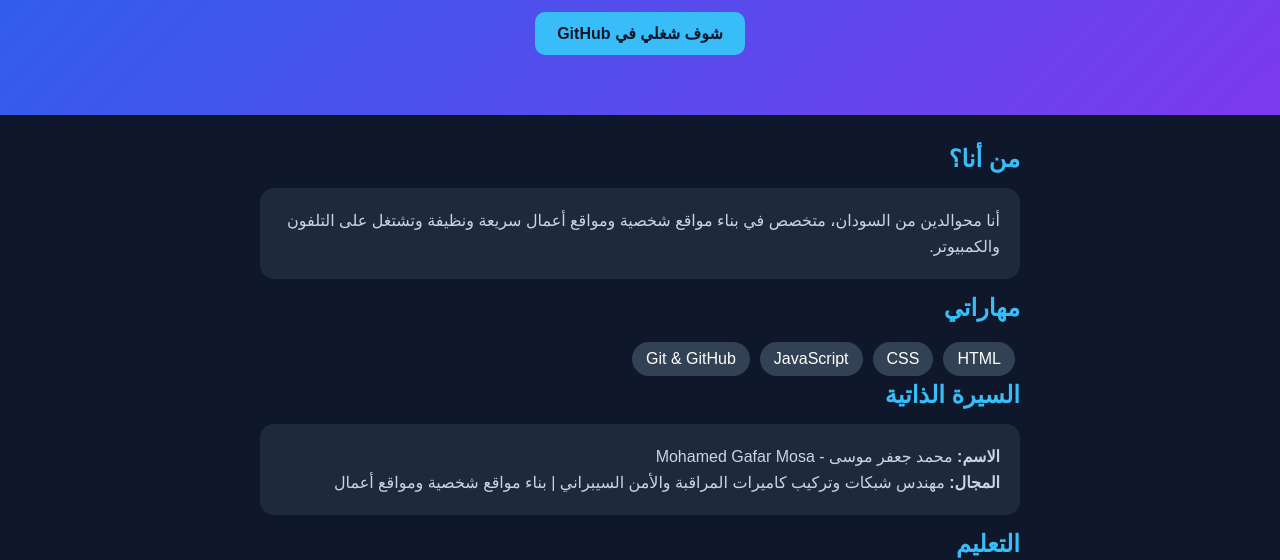
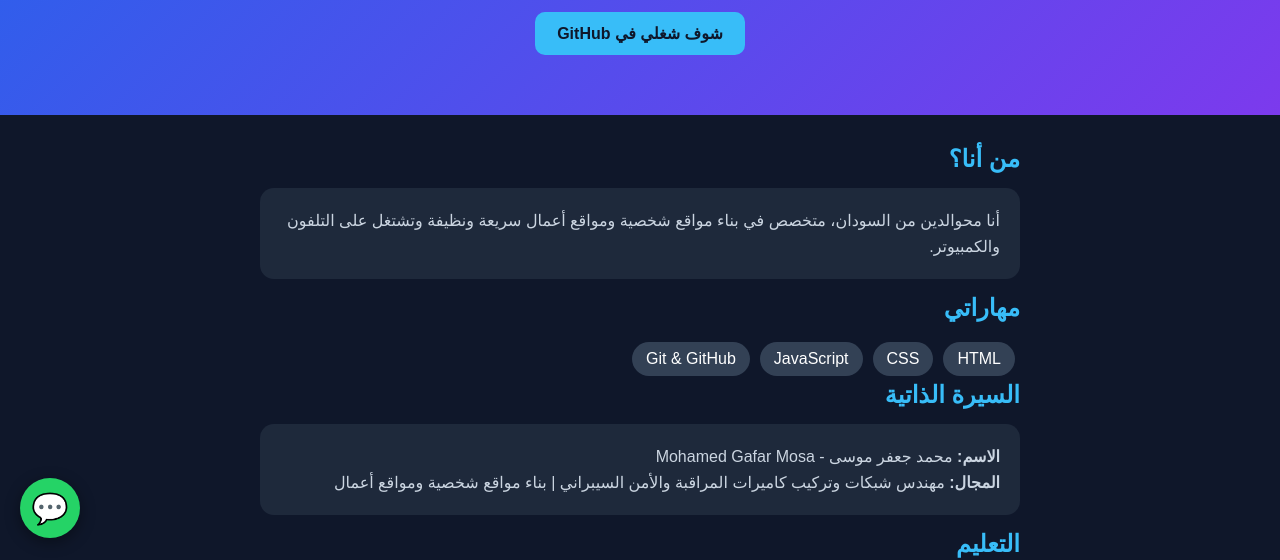
Before and after one commit to MA825580/MA825580.github.io, a plain HTML site: page index.html in a window 1280 px wide. Shown: the part 242-802 px from the top of the page. Drawn offline with Linux system fonts and the light colour scheme.

Commit message:
add floating whatsapp

```diff
--- a/index.html
+++ b/index.html
@@ -83,5 +83,5 @@ var d = document.getElementById("d").value;
 var m = "السلام عليكم، داير خدمة: " + s + " | المنطقة: " + a + " | التفاصيل: " + d;
 window.open("https://wa.me/249915066438?text=" + encodeURIComponent(m), "_blank");
 }}
-</script></body>
+</script><a href="https://wa.me/249915066438?text=السلام عليكم، داير استفسر عن خدمة" target="_blank" style="position:fixed;bottom:20px;left:20px;background:#25D366;color:white;width:60px;height:60px;border-radius:50%;display:flex;align-items:center;justify-content:center;font-size:30px;text-decoration:none;z-index:999;box-shadow:0 4px 15px rgba(0,0,0,.4)">💬</a></body>
 </html>
```
